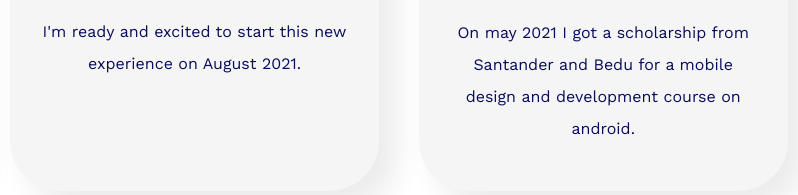
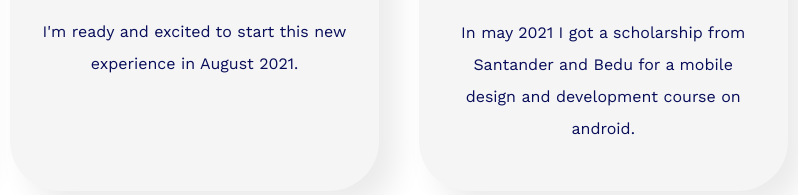
Before and after one commit to marmelendez/portfolio, a plain HTML site: page resume.html in a window 1280 px wide. Shown: the part 753-948 px from the top of the page, 444-1242 px from the left. Drawn offline with nearby package versions, Linux system fonts and the light colour scheme.

Commit message:
FIX INNN TYPOSS

```diff
--- a/resume.html
+++ b/resume.html
@@ -59,13 +59,13 @@
             <div class="program-item">
                 <img src="img/abcs.png" alt="ABSC program" width=100%>
                 <h3>Facebook Above and Beyond Computer Science (ABCS)</h3>
-                <p>I'm ready and excited to start this new experience on August 2021.</p>
+                <p>I'm ready and excited to start this new experience in August 2021.</p>
             </div>
 
             <div class="program-item">
                 <img src="img/beduscholarship.png" alt="Santader Bedu Scholarship" width=100%>
                 <h3>Scholarship for App development in Android from Santander and Bedu</h3>
-                <p>On may 2021 I got a scholarship from Santander and Bedu for a mobile design and development course on android.</p>
+                <p>In may 2021 I got a scholarship from Santander and Bedu for a mobile design and development course on android.</p>
             </div>
         </section> <!--END OF PROGRAMS-->
 
```
